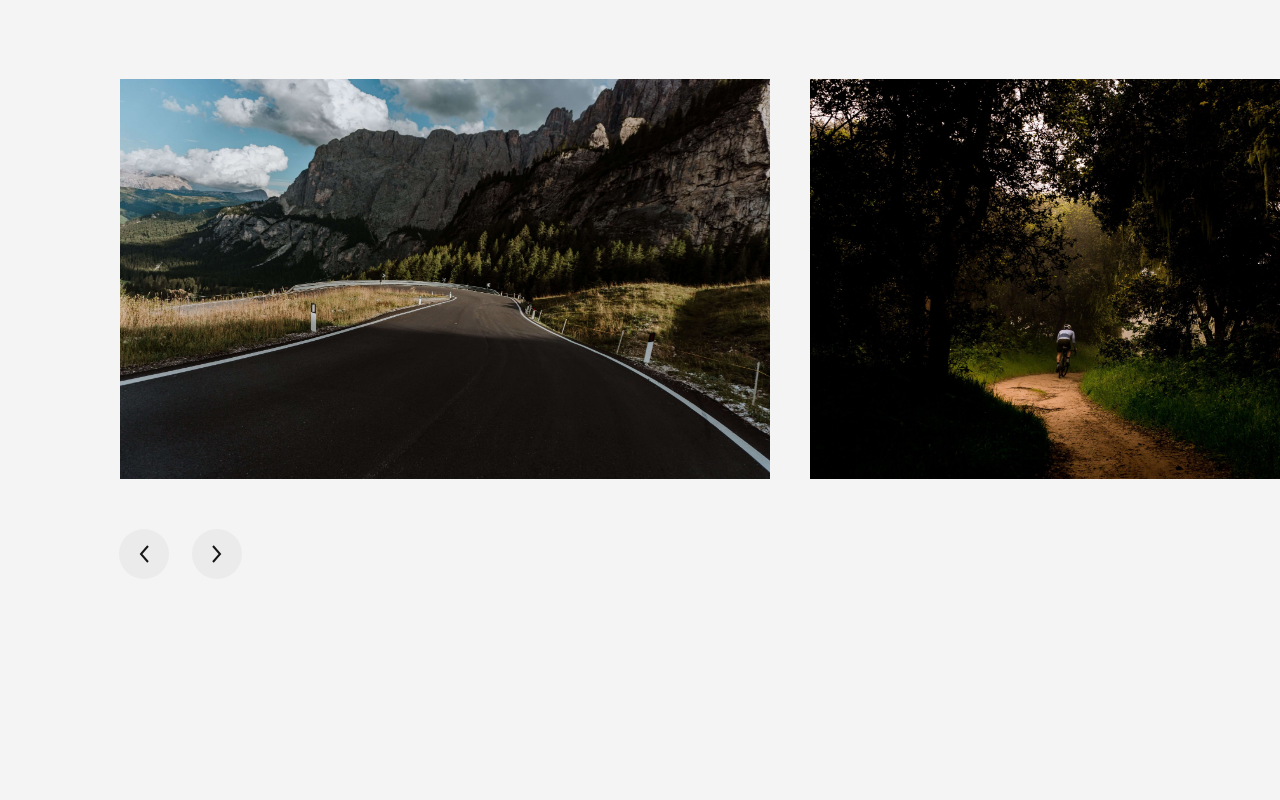
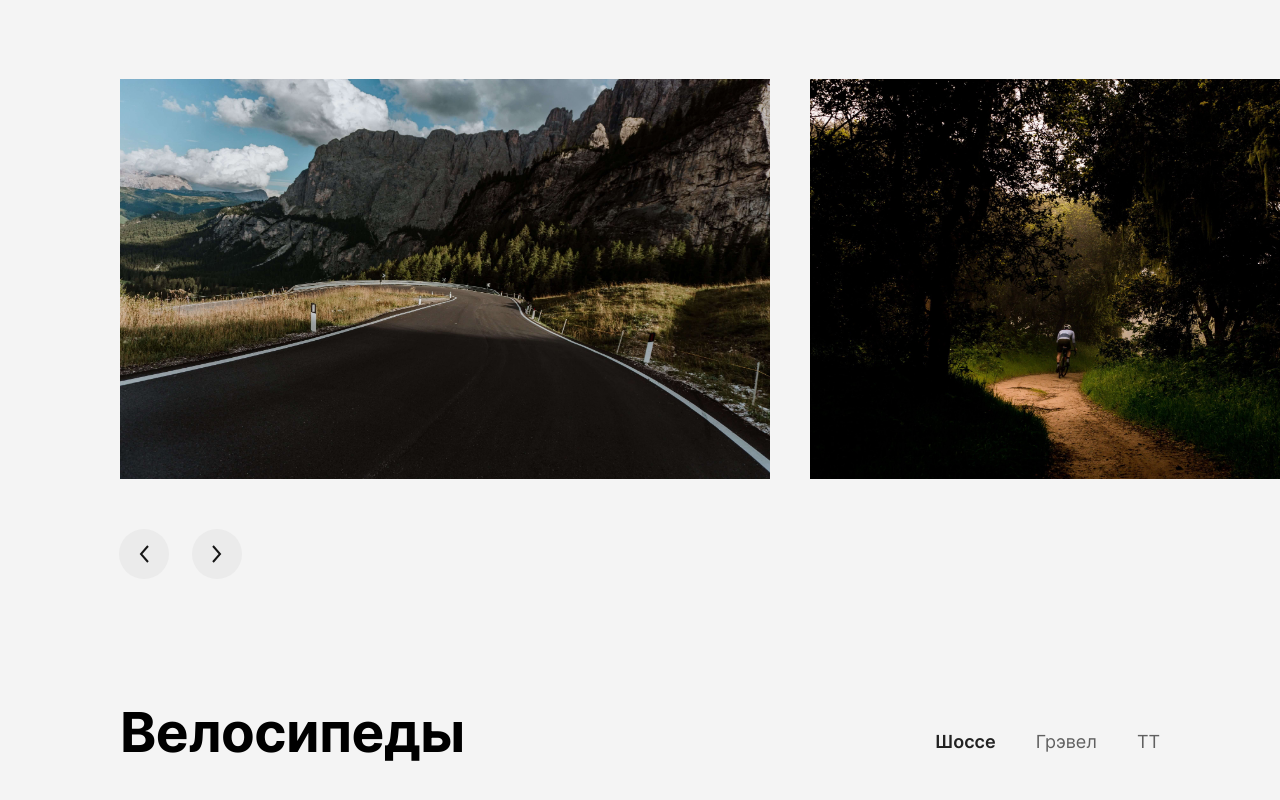
Before and after one commit to alexghz81/landing, a plain HTML site: page index.html in a window 1280 px wide. Shown: the part 1853-2653 px from the top of the page. Before the commit the page ends 2432 px from the top, so only its background shows below. Drawn offline with Linux system fonts and the light colour scheme.

Commit message:
added bikes section

```diff
--- /dev/null
+++ b/blocks/bikes/bikes.scss
@@ -0,0 +1,47 @@
+.bikes {
+  padding: 40px 120px;
+
+  &__header {
+    display: flex;
+    justify-content: space-between;
+  }
+
+  &__links {
+    margin: 0 0 6px 0;
+    padding: 0;
+    align-self: flex-end;
+    display: flex;
+    gap: 40px;
+    list-style: none;
+    font-family: $font;
+    font-size: 18px;
+    line-height: 28px;
+    font-weight: 400;
+
+  }
+
+  &__link {
+    text-decoration: none;
+    color: $pageTextColor;
+    cursor: $cursor;
+    opacity: .7;
+    &:hover{
+      opacity: .6;
+    }
+  }
+
+  &__link_active {
+    font-weight: 600;
+    opacity: 1;
+    &:hover{
+      opacity: .75;
+    }
+  }
+
+  &__cards {
+    display: grid;
+    grid-template-columns: repeat(3, 1fr);
+    column-gap: 30px;
+  }
+
+}
--- a/index.html
+++ b/index.html
@@ -68,7 +68,20 @@
     </div>
   </section>
   <section class="bikes" id="bikes" aria-label="Велосипеды">
-
+    <div class="bikes__header">
+      <h2 class="title">Велосипеды</h2>
+      <ul class="bikes__links">
+        <li>
+          <a class="bikes__link bikes__link_active" href="#">Шоссе</a>
+        </li>
+        <li>
+          <a href="#" class="bikes__link">Грэвел</a>
+        </li>
+        <li>
+          <a href="#" class="bikes__link">ТТ</a>
+        </li>
+      </ul>
+    </div>
   </section>
   <section class="trainings" id="trainings" aria-label="Тренировки">
 
--- a/pages/index.scss
+++ b/pages/index.scss
@@ -17,3 +17,4 @@ $cursor: url("../images/Pointer.svg") , pointer;
 @import "../blocks/quote/quote";
 @import "../blocks/covers/covers";
 @import "../blocks/carousel/carousel";
+@import "../blocks/bikes/bikes";
```
Also changed, not shown: pages/index.css.
